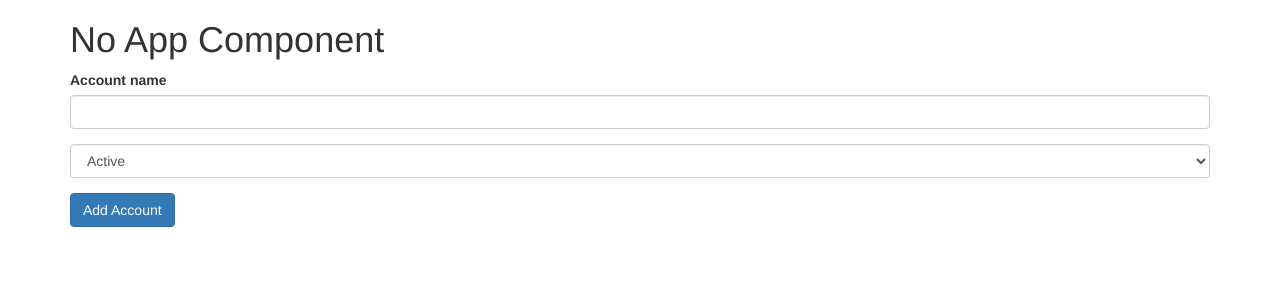
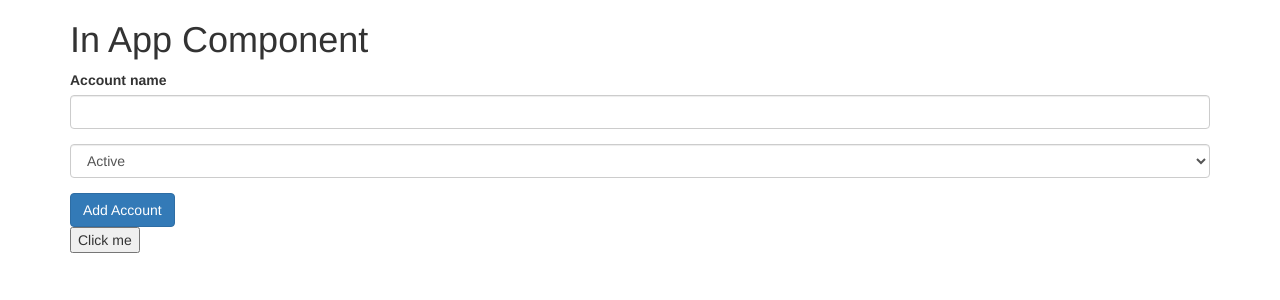
Before and after one commit to gmalheiro/angular-services-selfproject, an Angular app: page / in a window 1280 px wide. Shown: the top 300 px of the page. Built offline with nearby package versions, Linux system fonts and the light colour scheme.

Commit message:
Passing data through event emitting

```diff
--- a/src/app/app.component.html
+++ b/src/app/app.component.html
@@ -1,8 +1,13 @@
 <div class="container">
   <div class="row">
     <div class="col-xs-12">
-      <h1>No App Component</h1>
-      <app-new-account></app-new-account>
+      <h1>In App Component</h1>
+      <app-new-account
+        (account)="pushToAccount($event)"
+      ></app-new-account>
+      <button
+        (click)="logAccount()"
+      >Click me</button>
     </div>
   </div>
 </div>
--- a/src/app/app.component.ts
+++ b/src/app/app.component.ts
@@ -1,4 +1,4 @@
-import { Component } from '@angular/core';
+import { Component, Input } from '@angular/core';
 
 @Component({
   selector: 'app-root',
@@ -7,4 +7,16 @@ import { Component } from '@angular/core';
 })
 export class AppComponent {
   title = 'angular-services-selfproject';
+
+  account:[{'name':string,'status':string}] = [{'name':'First element','status':'active'}];
+
+  pushToAccount(obj:any){
+    this.account.push(obj);
+  }
+
+  logAccount(){
+    console.log('From app');
+    this.account.forEach( (element) => console.log(element) );
+  }
+
 }
--- a/src/app/new-account/new-account.component.ts
+++ b/src/app/new-account/new-account.component.ts
@@ -1,4 +1,4 @@
-import { Component } from '@angular/core';
+import { Component, EventEmitter, Output } from '@angular/core';
 
 @Component({
   selector: 'app-new-account',
@@ -6,8 +6,12 @@ import { Component } from '@angular/core';
   styleUrls: ['./new-account.component.css']
 })
 export class NewAccountComponent {
+
+  	@Output() account = new EventEmitter<{'accountName':string,'accountStatus':string}>
+
   onCreateAccount(accountName:string,accountStatus:string){
     let account:any = {'nome':accountName,'status':accountStatus}
     console.log(account);
+    this.account.emit(account);
   }
 }
```
